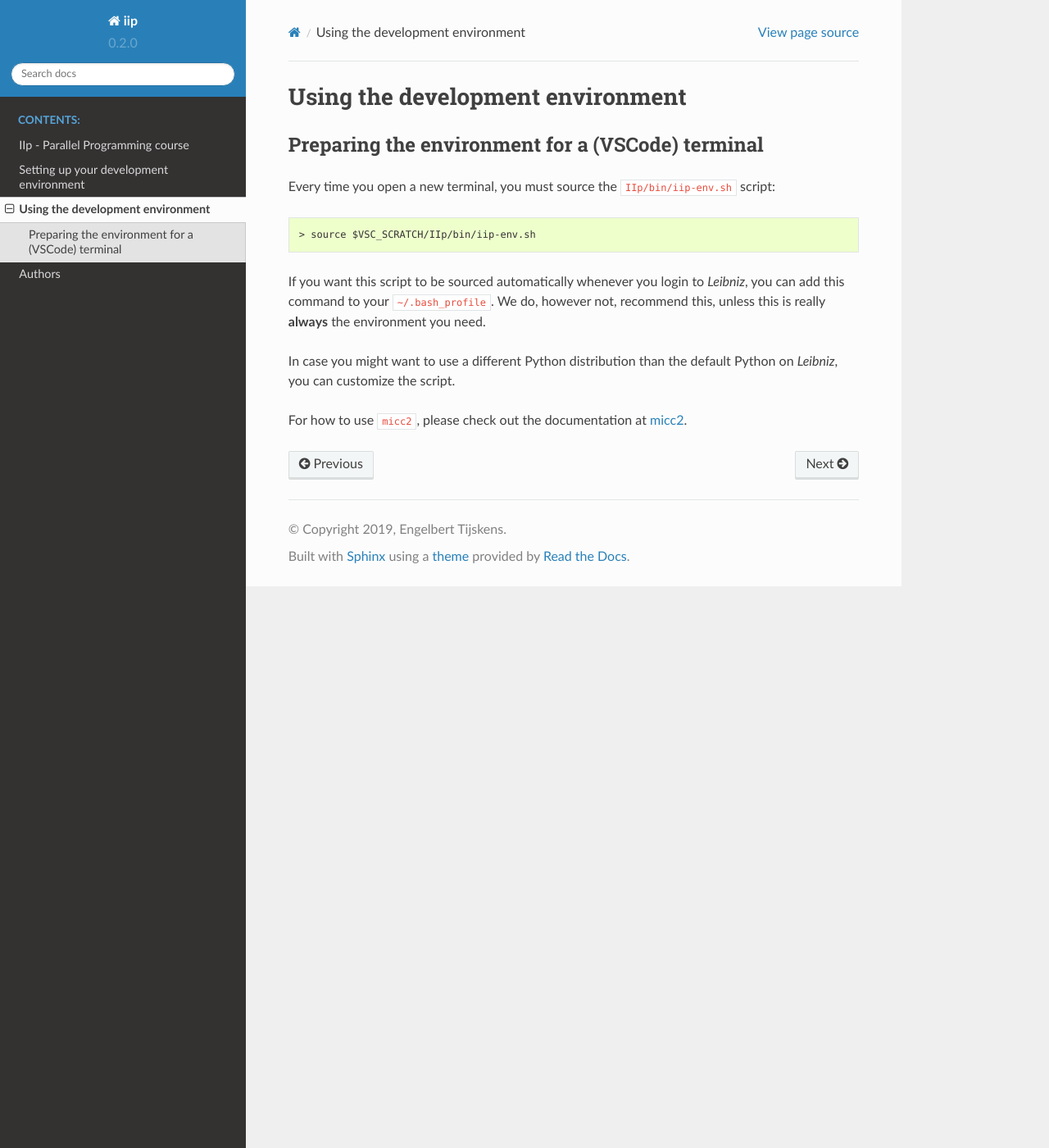
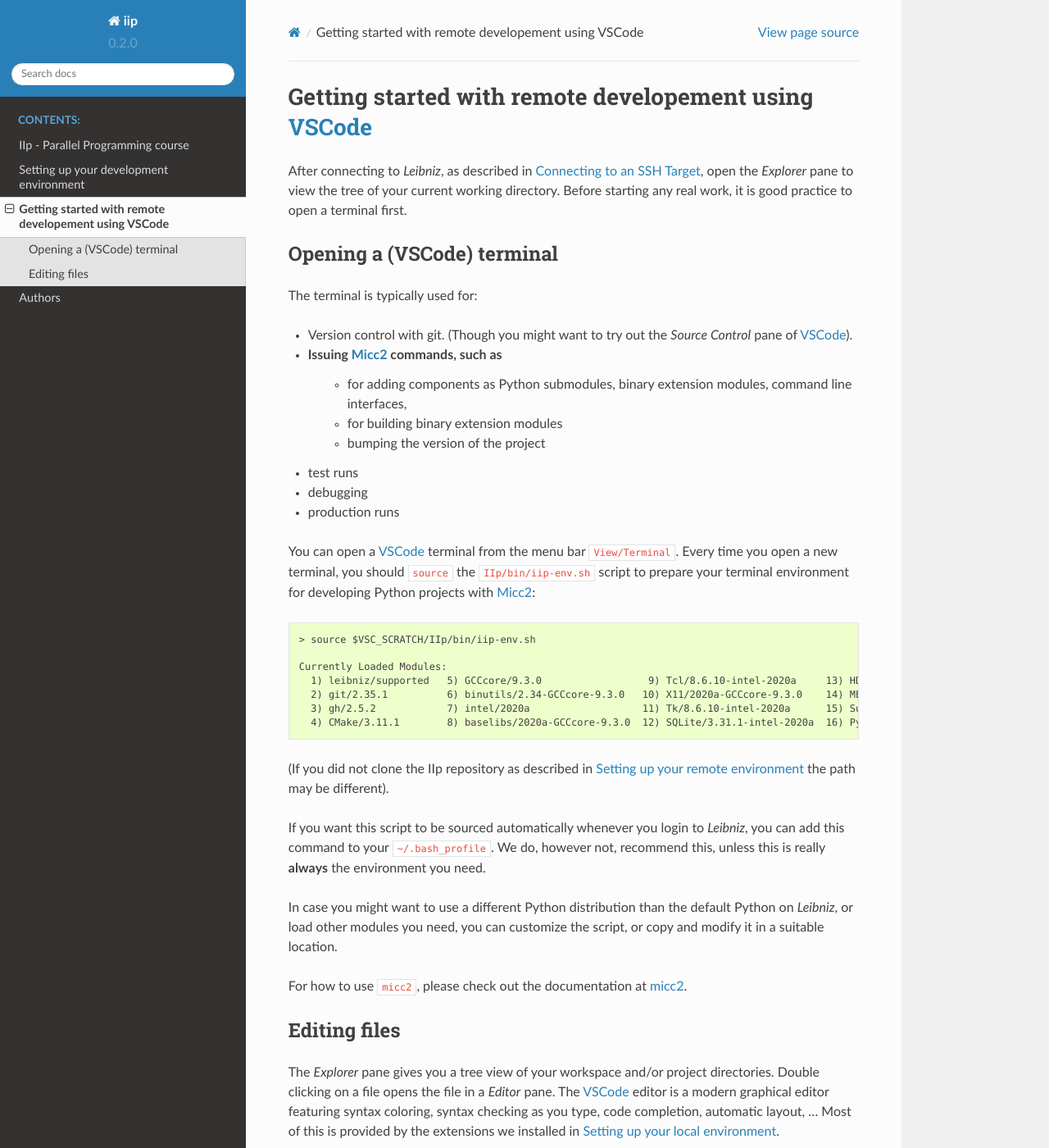
Before and after one commit to etijskens/IIp, a Sphinx documentation site: the page built from docs/usage.rst, in a window 1280 px wide and 1400 px high. Shown: the whole window at 82% size. Built offline with Sphinx 7.4.7 and the Read the Docs theme 2.0.0, drawn with Linux system fonts in a browser that asks for light colours; some of the changed text lies outside the part shown.

Commit message:
documentation revision

```diff
--- a/docs/setup.rst
+++ b/docs/setup.rst
@@ -18,6 +18,8 @@
 
 You might find the `documentation for using the VSC clusters <https://docs.vscentrum.be/en/latest/>`_
 useful.
+
+.. _setup-local:
 
 Setting up your local environment
 ---------------------------------
@@ -67,7 +69,7 @@
 .. figure:: pictures/Extensions_Marketplace.png
    :scale: 45%
 
-   The ``Extensions`` pane.
+   The *Extensions* pane.
 
 We need these VSCode extensions (plugins):
 
@@ -100,52 +102,72 @@
 .. figure:: pictures/SSH_Targets.png
    :scale: 45%
 
-   The Remote Explorer pane.
+   The *Remote Explorer* pane.
 
 Press the `+` to create a new SSH Target. You will be prompted to fill in
 
-1. The ssh command to connect with::
+Setting up an *SSH Target*
+""""""""""""""""""""""""""
+
+The ssh command to connect with::
 
     > ssh <userid>@login1-leibniz.hpc.uantwerpen.be -i </path/to/your/private-key>
 
-   Where ``<userid>`` is the userid of your VSC account, or guest account, ``login1-leibniz.hpc.uantwerpen.be``
-   is the name of login-node 1 on *Leibniz* and ``</path/to/your/private-key>`` is the full path to the **private**
-   key that you created for your account. (Note that on windows you must use backslashes as the path separator).
+Where ``<userid>`` is the userid of your VSC account, or guest account, ``login1-leibniz.hpc.uantwerpen.be``
+is the name of login-node 1 on *Leibniz* and ``</path/to/your/private-key>`` is the full path to the **private**
+key that you created for your account. (Note that on windows you must use backslashes as the path separator).
 
-3. Next, it with will prompt you for the location of the ssh config file. The default location is generally ok.
-   A new entry with the name `login1-leibniz.hpc.uantwerpen.be` will appear in the `SSH Targets` list.
+Next, it with will prompt you for the location of the ssh config file. The default location is generally ok.
+A new entry with the name `login1-leibniz.hpc.uantwerpen.be` will appear in the `SSH Targets` list.
 
-   .. image:: pictures/SSH_Targets_2.png
-      :scale: 45%
+.. image:: pictures/SSH_Targets_2.png
+   :scale: 45%
 
-4. To establish a connection you right-click on the new entry, choose ``Connect to host in current window``
-   or ``Connect to host in new window`` and enter a remote location (directory) where you want to start to
-   work. A good place is::
+.. _Connecting:
 
-        /scratch/antwerpen/<xyz>/<userid>
+Connecting to an *SSH Target*
+"""""""""""""""""""""""""""""
 
-   (<xyz> are the first three digits of your userid, e.g. ``123`` if your userid were ``vsc12345``).
-   For a guest account this would be::
+To establish a connection you right-click on the SSH Target in the *Remote Explorer* pane ane choose
+``Connect to host in current window`` or ``Connect to host in new window`` and enter a remote location
+(directory) where you want to work. A good place is your data or scratch file system::
 
-       /scratch/antwerpen/gst/<guestid>
+    /data/antwerpen/<xyz>/<userid>
+    /scratch/antwerpen/<xyz>/<userid>
 
-   After Pressing ``Open`` you may select a subdirectory to start working in. If you now press the
-   ``Explorer`` button in :ref:`vsc-toolbar`the tree view of the remote location you entered is shown.
-   Here, you can add, delete, rename files, etc. If you double click on a file, its opens in the
-   editor pane. Note that changes to files are not automatically saved to the remote location. You
-   must explicitly save them before the changes can have any effect. That is a very nice feature of
-   VSCode_: it is a practical graphical editor for remote files, which is aware of the language your
-   are programming in (depending on the extensions you install) and can do syntax coloring, automatic
-   indentation, syntax checking, code completion, and so on.
+(<xyz> are the first three digits of your userid, e.g. ``123`` if your userid were ``vsc12345``).
+For a guest account this would be::
 
-On all VSC clusters you have access to three file systems with different properties. You might want to check out the
-`data storage VSC documentation <https://docs.vscentrum.be/en/latest/access/access_and_data_transfer.html#data-storage>`_
-for details.
+   /data/antwerpen/gst/<guestid>
+   /scratch/antwerpen/gst/<guestid>
 
-Connection Troubleshooting
+.. note::
+    On all VSC clusters you have access to three file systems with different properties. You might
+    want to check out the `data storage VSC documentation <https://docs.vscentrum.be/en/latest/access/access_and_data_transfer.html#data-storage>`_
+    for details.
+
+The central pane will then show you a 'Get started' window. Press the ``Open ...`` button and select the
+directory where you would want to start your work. Typically, this would be a *workspace* directory where
+a some of your projects live, or a project directory.
+
+.. _get-started:
+
+.. figure:: pictures/open.png
+   :scale: 20%
+
+   The *Get started* window.
+
+Finally, press the ``Explorer`` button in :ref:`vscode-toolbar` to see the tree view of the your
+remote working directory. Here, you can add, delete, rename files, etc. If you double click on a
+file, the file is opened in the editor pane. The VSCode_ editor is a modern graphical editor with
+lots of practical features: it is aware of the language you are programming in (you probably need
+to install some extension) and can do syntax coloring, automatic indentation, on the fly syntax
+checking, code completion, and so on.
+
+SSH Target Troubleshooting
 ^^^^^^^^^^^^^^^^^^^^^^^^^^
 
-ssh debugging
+Ssh debugging
 """""""""""""
 If you fail to connect to *Leibniz*, try to open a terminal (command prompt or powershell in Windows). Add the
 ``-v``, ``-vv``, or ``-vvv`` to the ``ssh`` command to debug the ssh connection::
@@ -167,10 +189,52 @@
 Check out `Converting PuTTY keys to OpenSSH format <https://vlaams-supercomputing-centrum-vscdocumentation.readthedocs-hosted.com/en/latest/access/generating_keys_with_putty.html?highlight=putty#converting-putty-keys-to-openssh-format>`_
 to remedy this.
 
+Solving *Disk quota exceeded* due to ``.vscode-server`` getting too big
+"""""""""""""""""""""""""""""""""""""""""""""""""""""""""""""""""""""""
+When you start working remotely, ``vscode`` creates a hidden directory ``.vscode-server`` in
+your ``$VSC_HOME`` directory. This directory may sometimes grow large, which in due of the
+limited disk quota on ``$VSC_HOME`` (3 GB) may cause trouble. When you connect to a login node
+on one of the VSC clusters, you always get a welcome message and a summary of your disk usage.
+If you get a ``!!! warning: quota exceeded`` message, check the size of the ``.vscode-server``
+directory with this command::
+
+    > du -sh ~/.vscode-server
+    1.3G	/user/antwerpen/201/vsc20170/.vscode-server/
+
+If the size is significant when compared to the size quota on ``$VSC_HOME``, which usually
+amounts to 3 GB, you might want to move the ``.vscode-server`` to another file system, e.g.
+``$VSC_DATA`` or ``$VSC_SCRATCH``, and create a symbolic link for it in your home directory::
+
+    > mv ~/.vscode-server $VSC_DATA
+    > ln -s $VSC_DATA/.vscode-server ~/.vscode-server
+
+You can check whether this succeeded by running::
+
+    > ls -al .vscode-server
+    lrwxrwxrwx 1 vsc20170 vsc20170 44 Nov  9 16:26 .vscode-server -> /data/antwerpen/201/vsc20170/.vscode-server/
+
+This shows the existence of a symbolic link file ``.vscode-server`` in your home directory,
+whichs redirects, as indicated by the ``->`` arrow, to the actual file at
+``/data/antwerpen/201/vsc20170/.vscode-server/``.
+
+If, however the reported size is small relative to the quota for your ``$VSC_HOME`` (3 GB)
+then some other directory/file is causing the issue. Note that ``$VSC_HOME`` is not meant to
+store your workspaces, data, ... (see
+`Where can I store what kind of data <https://vlaams-supercomputing-centrum-vscdocumentation.readthedocs-hosted.com/en/latest/access/where_can_i_store_what_kind_of_data.html>`_).
+
+.. _setup-remote:
+
 Setting up your remote environment
 ----------------------------------
 
+Clone the ``IIp`` repository
+^^^^^^^^^^^^^^^^^^^^^^^^^^^^
+
 Once you are able to connect, you can setup your environment on *Leibniz*.
+
+``IIp`` is a GitHub_ repository that contains the documentation you are reading
+right now, as well as some useful bash scripts to help you to set up your environment
+correctly and automate some tasks.
 
 Open VSCode, and select `View/Terminal` from the menu bar. A window pane with a terminal will open, with
 the chosen location as the current working directory. It is a Linux terminal, because the login-nodes
@@ -211,7 +275,9 @@
     remote: Total 67 (delta 10), reused 65 (delta 8), pack-reused 0
     Unpacking objects: 100% (67/67), done.
 
-(The output may vary as the IIp project is still evolving).
+(The output may vary as the IIp project is still evolving). The ``IIp`` repository contains the documentation
+you are reading here, as well as the some useful scripts to setup your environment.
+
 Then, source its ``iip-installs.sh`` script to install some Python
 packages that we will need for our work and which are not pre-installed on the cluster::
 
@@ -220,13 +286,19 @@
 
 The following Python packages are installed:
 
-* micc2_: a package to manage our project. Setup of a versatile project structure, with hooks
+* Micc2_: a package to manage our project. Setup of a versatile project structure, with hooks
   for documentation and testing, version management, setup of local and remote git repos, building
   Python modules from C++ or Fortran code.
-* numba_: accelerating Python functions.
+* Numba_: accelerating Python functions.
 
 The install location for Python packages is set to ``$VSC_SCRATCH/.local``, instead of the default
 ``$VSC_HOME/.local`` to avoid that the disk quota of ``$VSC_HOME`` are exceeded.
+
+.. note::
+
+    This ``iip-install.sh`` script installs Micc2_ and Numba_ in the current Python environment **only**,
+    which``iip-install.sh`` sets by sourcing the ``iip-env.sh`` script. If at a later time you need to
+    change to another Python distribution, you must modify the ``iip-env.sh`` script and rerun ``iip-env.sh``.
 
 As the IIp_ projects is still evolving, you might want to update it from time to time::
 
@@ -262,42 +334,8 @@
     > git pull
     Already up-to-date.
 
-Solving Disk quota exceeded due to ``.vscode-server`` getting too big
-^^^^^^^^^^^^^^^^^^^^^^^^^^^^^^^^^^^^^^^^^^^^^^^^^^^^^^^^^^^^^^^^^^^^^
-
-When you start working remotely, ``vscode`` creates a hidden directory ``.vscode-server`` in
-your ``$VSC_HOME`` directory. This directory may sometimes grow large which in view of the
-limited disk quota on ``$VSC_HOME`` (3 GB) may cause trouble. When you connect to a login node
-on one of the VSC clusters, you always get a welcome message and a summary of your disk usage.
-If you get a ``!!! warning: quota exceeded`` message, check the size of the ``.vscode-server``
-directory with this command::
-
-    > du -sh ~/.vscode-server
-    1.3G	/user/antwerpen/201/vsc20170/.vscode-server/
-
-If the size is significant when compared to the size quota on ``$VSC_HOME``, which usually
-amounts to 3 GB, you might want to move the ``.vscode-server`` to another file system, e.g.
-``$VSC_DATA`` or ``$VSC_SCRATCH``, and create a symbolic link for it in your home directory::
-
-    > mv ~/.vscode-server $VSC_DATA
-    > ln -s $VSC_DATA/.vscode-server ~/.vscode-server
-
-You can check whether this succeeded by running::
-
-    > ls -al .vscode-server
-    lrwxrwxrwx 1 vsc20170 vsc20170 44 Nov  9 16:26 .vscode-server -> /data/antwerpen/201/vsc20170/.vscode-server/
-
-This shows the existence of a symbolic link file ``.vscode-server`` in your home directory,
-whichs redirects, as indicated by the ``->`` arrow, to the actual file at
-``/data/antwerpen/201/vsc20170/.vscode-server/``.
-
-If, however the reported size is small relative to the quota for your ``$VSC_HOME`` (3 GB)
-then some other directory/file is causing the issue. Note that ``$VSC_HOME`` is not meant to
-store your workspaces, data, ... (see
-`Where can I store what kind of data <https://vlaams-supercomputing-centrum-vscdocumentation.readthedocs-hosted.com/en/latest/access/where_can_i_store_what_kind_of_data.html>`_).
-
 Preparing for Version Control
------------------------------
+^^^^^^^^^^^^^^^^^^^^^^^^^^^^^
 
 A Version Control System (VCS) is extremely useful for software development. Among others, it
 provides you with a backup of every commited version of your work. This backup can be both local
@@ -308,17 +346,19 @@
 but you need to create a GitHub_ account.
 
 Creating a GitHub_ account
-^^^^^^^^^^^^^^^^^^^^^^^^^^
+""""""""""""""""""""""""""
 
 Go to GitHub_, enter your e-mail address and click “Sign up for GitHub”:
 
 .. image:: pictures/github.png
+   :scale: 20%
 
 You will then be prompted to choose your username and a password. Then, click ''Verify” and solve
 the puzzle. A button “Create account” will appear, press it. You will receive an e-mail at the e-mail
 address you provided with instructions to activate your account. Here's a screenshot:
 
 .. image:: pictures/createGitHubAccount.png
+   :scale: 20%
 
 You also need a "github personal access token" for micc2_ to be able to automatically create remote
 repositories for new projects. Follow
@@ -341,21 +381,14 @@
 * Skip point 10.
 
 Setting up micc2_
-^^^^^^^^^^^^^^^^^
+"""""""""""""""""
 
 Now that you have a GitHub_ account and a personal access token, we are ready to set up micc2_,
 to provide it with the necessary information to access your GitHub_ account, and create remote
 repositories automatically, when you start a new project with micc2_.
 
-Run the following commands in the VSCode terminal::
-
-    > source $VSC_SCRATCH/iip/bin/iip-env.sh
-
-This command is only needed if you just started a new terminal and the environment was not yet
-prepared. Next, run ``micc2 setup``, supplying the data asked for after the ``:>`` prompt. You
-can use ``^^`` to abort the setup .
-
-.. code-block::
+Run the following command in the VSCode terminal and provide the information asked for. You may
+abort the procedure by entering ``^^``::
 
     > micc2 setup
 
@@ -395,5 +428,6 @@
     Paste your GitHub personal access token, or the file location containing it:
     :> ~/the-john-doe.pat
 
-Congratulations, you have completed the setup! A good next step is to checkout the micc2_
-documentation.
+If you get an error ``bash: micc2: command not found``, you probably forgot to::
+
+    > source $VSC_SCRATCH/iip/bin/iip-env.sh
--- a/docs/usage.rst
+++ b/docs/usage.rst
@@ -1,22 +1,64 @@
-.. highlight:: console
 .. include:: hyperlinks.rst
 
-*********************************
-Using the development environment
-*********************************
+******************************************************
+Getting started with remote developement using VSCode_
+******************************************************
 
-Preparing the environment for a (VSCode) terminal
--------------------------------------------------
+After connecting to *Leibniz*, as described in :ref:`Connecting`, open the *Explorer* pane to
+view the tree of your current working directory. Before starting any real work, it is good
+practice to open a terminal first.
 
-Every time you open a new terminal, you must source the ``IIp/bin/iip-env.sh`` script::
+Opening a (VSCode) terminal
+---------------------------
+
+The terminal is typically used for:
+
+* Version control with git. (Though you might want to try out the *Source Control* pane of VSCode_).
+* Issuing Micc2_ commands, such as
+    * for adding components as Python submodules, binary extension modules, command line interfaces,
+    * for building binary extension modules
+    * bumping the version of the project
+* test runs
+* debugging
+* production runs
+
+You can open a VSCode_ terminal from the menu bar ``View/Terminal``.
+Every time you open a new terminal, you should ``source`` the ``IIp/bin/iip-env.sh`` script to
+prepare your terminal environment for developing Python projects with Micc2_::
 
     > source $VSC_SCRATCH/IIp/bin/iip-env.sh
+
+    Currently Loaded Modules:
+      1) leibniz/supported   5) GCCcore/9.3.0                  9) Tcl/8.6.10-intel-2020a     13) HDF5/1.10.6-intel-2020a-MPI
+      2) git/2.35.1          6) binutils/2.34-GCCcore-9.3.0   10) X11/2020a-GCCcore-9.3.0    14) METIS/5.1.0-intel-2020a-i32-fp64
+      3) gh/2.5.2            7) intel/2020a                   11) Tk/8.6.10-intel-2020a      15) SuiteSparse/5.7.1-intel-2020a-METIS-5.1.0
+      4) CMake/3.11.1        8) baselibs/2020a-GCCcore-9.3.0  12) SQLite/3.31.1-intel-2020a  16) Python/3.8.3-intel-2020a
+
+(If you did not clone the IIp repository as described in :ref:`setup-remote` the path may be
+different).
 
 If you want this script to be sourced automatically whenever you login to *Leibniz*, you can add
 this command to your ``~/.bash_profile``. We do, however not, recommend this, unless this is really
 **always** the environment you need.
 
 In case you might want to use a different Python distribution than the default Python on *Leibniz*,
-you can customize the script.
+or load other modules you need, you can customize the script, or copy and modify it in a suitable
+location.
 
 For how to use ``micc2``, please check out the documentation at micc2_.
+
+Editing files
+-------------
+
+The *Explorer* pane gives you a tree view of your workspace and/or project directories.
+Double clicking on a file opens the file in a *Editor* pane. The VSCode_ editor is a
+modern graphical editor featuring syntax coloring, syntax checking as you type, code
+completion, automatic layout, ... Most of this is provided by the extensions we installed
+in :ref:`setup-local`.
+
+Note that changes to the remote files you are editing are not automatically saved. If you
+forget to save, your changes are, obviously, not reflected in the behavior in the terminal,
+because the terminal will use remote files which haven't been updated yet. This can sometimes
+lead to surprises. Modified files are marked in the editor pane with a black dot:
+
+.. image:: pictures/editor.png
```
Also changed, not shown: docs/pictures/editor.png (added), docs/pictures/open.png (added).
